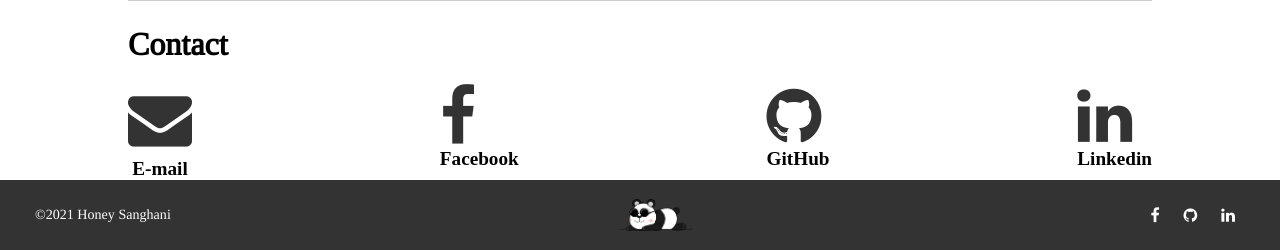
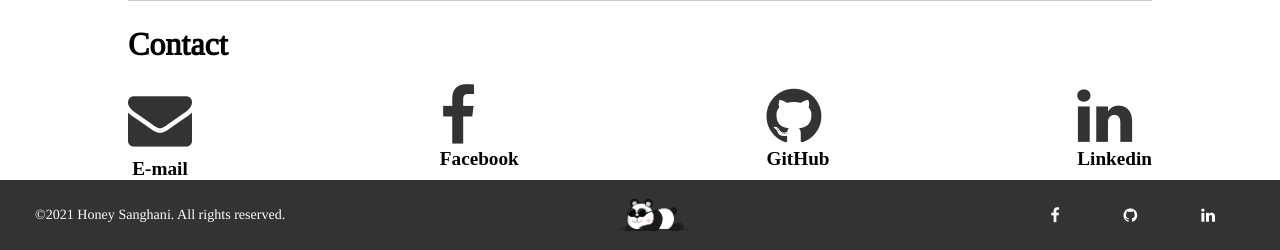
Before and after one commit to HoneySanghani/my-portfolio, a plain HTML site: page index.html in a window 1280 px wide. Shown: the part 1351-1601 px from the top of the page. Drawn offline with Linux system fonts and the light colour scheme.

Commit message:
updated footer content

```diff
--- a/assests/css/style.css
+++ b/assests/css/style.css
@@ -70,7 +70,7 @@ footer img{
 footer div a{
     text-decoration: none;
     color: var(--tertiary-color);
-    padding:10px 10px;
+    padding:10px 30px;
 }
 /*end of footer part*/
 
--- a/index.html
+++ b/index.html
@@ -115,7 +115,7 @@
 
     <!--Footer section start-->
     <footer>
-        <p>©2021 Honey Sanghani</p>
+        <p>©2021 Honey Sanghani. All rights reserved.</p>
         <img src="./assests/images/logo.png" alt="Logo"/>
         <div>
             <a href="https://www.facebook.com/people/Honey-Sanghani/100006886366354" class="fa fa-facebook" target="_blank"></a>
```
